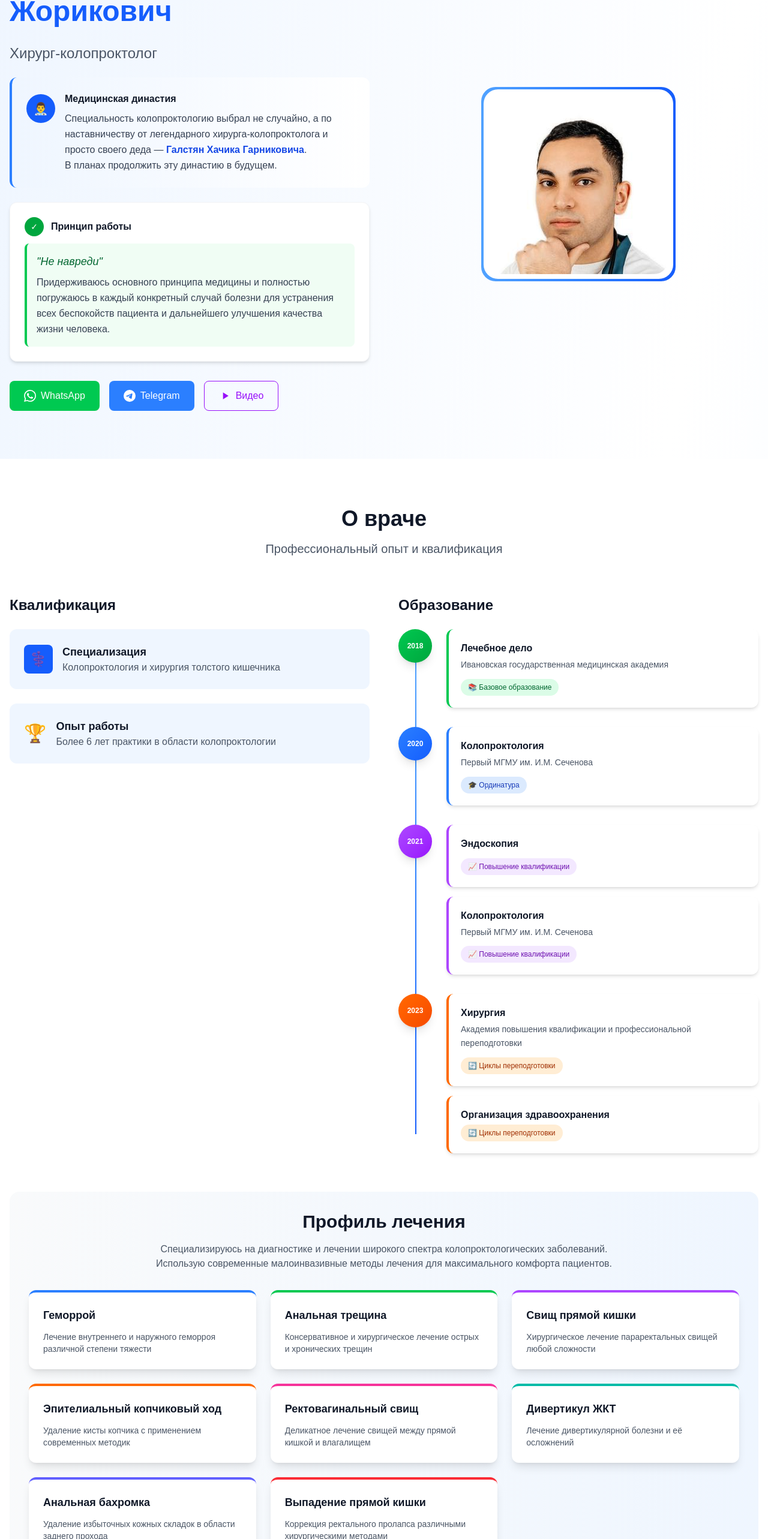
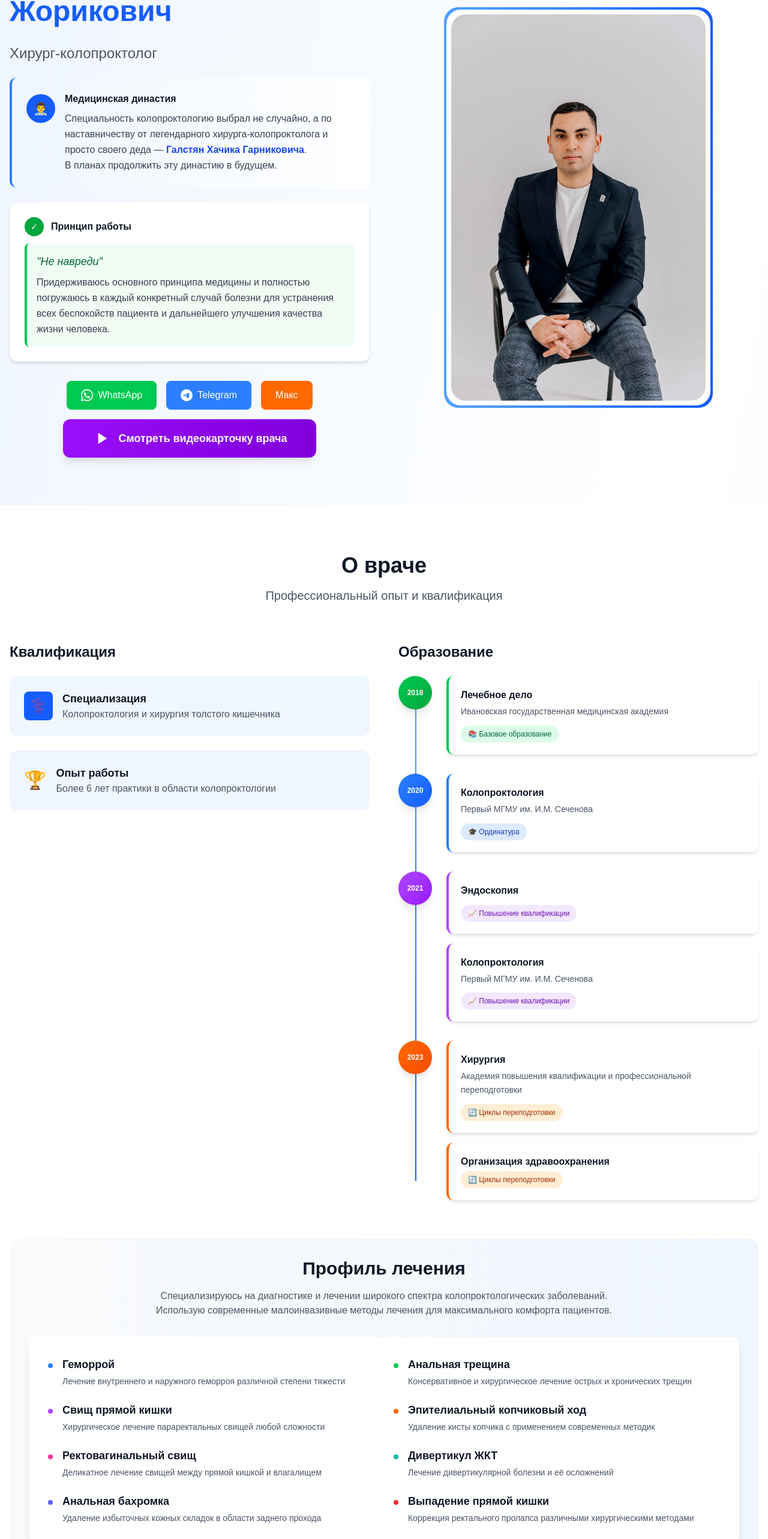
Before and after one commit to ddosmast3r/dr-markaryan, a Next.js app: page / in a window 1280 px wide. Shown: the part 223-2789 px from the top of the page at 60% size. Built offline with nearby package versions, Linux system fonts and the light colour scheme.

Commit message:
Update website design and functionality

```diff
--- a/app/page.tsx
+++ b/app/page.tsx
@@ -46,9 +46,64 @@ export default function Home() {
                 Контакты
               </a>
             </div>
-            <button className="bg-blue-600 text-white px-6 py-2 rounded-lg hover:bg-blue-700 transition-colors">
+            <div className="flex items-center gap-3">
+              {/* Social Icons */}
+              <div className="flex items-center gap-2">
+                <a
+                  href="https://wa.me/79383030311"
+                  target="_blank"
+                  rel="noopener noreferrer"
+                  className="w-10 h-10 bg-green-500 hover:bg-green-600 rounded-full flex items-center justify-center transition-colors group"
+                  title="WhatsApp"
+                >
+                  <svg className="w-5 h-5 text-white" fill="currentColor" viewBox="0 0 24 24">
+                    <path d="M17.472 14.382c-.297-.149-1.758-.867-2.03-.967-.273-.099-.471-.148-.67.15-.197.297-.767.966-.94 1.164-.173.199-.347.223-.644.075-.297-.15-1.255-.463-2.39-1.475-.883-.788-1.48-1.761-1.653-2.059-.173-.297-.018-.458.13-.606.134-.133.298-.347.446-.52.149-.174.198-.298.298-.497.099-.198.05-.371-.025-.52-.075-.149-.669-1.612-.916-2.207-.242-.579-.487-.5-.669-.51-.173-.008-.371-.01-.57-.01-.198 0-.52.074-.792.372-.272.297-1.04 1.016-1.04 2.479 0 1.462 1.065 2.875 1.213 3.074.149.198 2.096 3.2 5.077 4.487.709.306 1.262.489 1.694.625.712.227 1.36.195 1.871.118.571-.085 1.758-.719 2.006-1.413.248-.694.248-1.289.173-1.413-.074-.124-.272-.198-.57-.347m-5.421 7.403h-.004a9.87 9.87 0 01-5.031-1.378l-.361-.214-3.741.982.998-3.648-.235-.374a9.86 9.86 0 01-1.51-5.26c.001-5.45 4.436-9.884 9.888-9.884 2.64 0 5.122 1.03 6.988 2.898a9.825 9.825 0 012.893 6.994c-.003 5.45-4.437 9.884-9.885 9.884m8.413-18.297A11.815 11.815 0 0012.05 0C5.495 0 .16 5.335.157 11.892c0 2.096.547 4.142 1.588 5.945L.057 24l6.305-1.654a11.882 11.882 0 005.683 1.448h.005c6.554 0 11.89-5.335 11.893-11.893A11.821 11.821 0 0020.885 3.488"/>
+                  </svg>
+                </a>
+
+                <a
+                  href="https://t.me/doctor_markaryan"
+                  target="_blank"
+                  rel="noopener noreferrer"
+                  className="w-10 h-10 bg-blue-500 hover:bg-blue-600 rounded-full flex items-center justify-center transition-colors group"
+                  title="Telegram"
+                >
+                  <svg className="w-5 h-5 text-white" fill="currentColor" viewBox="0 0 24 24">
+                    <path d="M11.944 0A12 12 0 0 0 0 12a12 12 0 0 0 12 12 12 12 0 0 0 12-12A12 12 0 0 0 12 0a12 12 0 0 0-.056 0zm4.962 7.224c.1-.002.321.023.465.14a.506.506 0 0 1 .171.325c.016.093.036.306.02.472-.18 1.898-.962 6.502-1.36 8.627-.168.9-.499 1.201-.82 1.23-.696.065-1.225-.46-1.9-.902-1.056-.693-1.653-1.124-2.678-1.8-1.185-.78-.417-1.21.258-1.91.177-.184 3.247-2.977 3.307-3.23.007-.032.014-.15-.056-.212s-.174-.041-.249-.024c-.106.024-1.793 1.14-5.061 3.345-.48.33-.913.49-1.302.48-.428-.008-1.252-.241-1.865-.44-.752-.245-1.349-.374-1.297-.789.027-.216.325-.437.893-.663 3.498-1.524 5.83-2.529 6.998-3.014 3.332-1.386 4.025-1.627 4.476-1.635z"/>
+                  </svg>
+                </a>
+
+
+                <a
+                  href="tel:+79383030311"
+                  className="w-10 h-10 bg-gray-600 hover:bg-gray-700 rounded-full flex items-center justify-center transition-colors group"
+                  title="Позвонить"
+                >
+                  <svg className="w-5 h-5 text-white" fill="none" stroke="currentColor" viewBox="0 0 24 24">
+                    <path strokeLinecap="round" strokeLinejoin="round" strokeWidth="2" d="M3 5a2 2 0 012-2h3.28a1 1 0 01.948.684l1.498 4.493a1 1 0 01-.502 1.21l-2.257 1.13a11.042 11.042 0 005.516 5.516l1.13-2.257a1 1 0 011.21-.502l4.493 1.498a1 1 0 01.684.949V19a2 2 0 01-2 2h-1C9.716 21 3 14.284 3 6V5z"/>
+                  </svg>
+                </a>
+
+                <a
+                  href="mailto:doc.edmarkaryan@yandex.ru"
+                  className="w-10 h-10 bg-red-500 hover:bg-red-600 rounded-full flex items-center justify-center transition-colors group"
+                  title="Написать email"
+                >
+                  <svg className="w-5 h-5 text-white" fill="none" stroke="currentColor" viewBox="0 0 24 24">
+                    <path strokeLinecap="round" strokeLinejoin="round" strokeWidth="2" d="M3 8l7.89 4.26a2 2 0 002.22 0L21 8M5 19h14a2 2 0 002-2V7a2 2 0 00-2-2H5a2 2 0 00-2 2v10a2 2 0 002 2z"/>
+                  </svg>
+                </a>
+              </div>
+
+              <div className="flex flex-col gap-2">
+                <button
+                  onClick={() => setIsContactModalOpen(true)}
+                  className="bg-blue-600 text-white px-6 py-2 rounded-lg hover:bg-blue-700 transition-colors"
+                >
                   Записаться
                 </button>
+              </div>
+            </div>
           </div>
         </div>
       </nav>
@@ -67,13 +122,14 @@ export default function Home() {
 
               {/* Mobile Avatar - показываем только на мобилках */}
               <div className="block lg:hidden mb-8">
-                <div className="relative max-w-xs mx-auto">
+                <div className="relative max-w-sm mx-auto">
                   <div className="bg-gradient-to-r from-blue-400 to-blue-600 rounded-3xl p-1">
-                    <div className="bg-white rounded-3xl p-2 aspect-square">
+                    <div className="bg-white rounded-3xl p-2 aspect-[2/3]">
                       <img
                         src="/image/avatar.jpg"
                         alt="Доктор Маркарян Эдуард Жорикович"
                         className="w-full h-full object-cover rounded-3xl"
+                        style={{transform: 'rotate(0deg)'}}
                       />
                     </div>
                   </div>
@@ -122,9 +178,10 @@ export default function Home() {
                   </div>
                 </div>
               </div>
-              <div className="flex flex-col sm:flex-row gap-3 sm:gap-4 order-3 lg:order-3">
+              <div className="flex flex-col items-center gap-4 order-3 lg:order-3">
+                <div className="flex flex-col sm:flex-row gap-3 sm:gap-4">
                   <a
-                  href="https://wa.me/79XXXXXXXXX"
+                    href="https://wa.me/79383030311"
                     target="_blank"
                     rel="noopener noreferrer"
                     className="bg-green-500 text-white px-6 py-3 rounded-lg hover:bg-green-600 transition-colors text-base flex items-center justify-center gap-2"
@@ -145,25 +202,37 @@ export default function Home() {
                     </svg>
                     Telegram
                   </a>
+                  <a
+                    href="https://my.mail.ru/messages/dr_markaryan"
+                    target="_blank"
+                    rel="noopener noreferrer"
+                    className="bg-orange-500 text-white px-6 py-3 rounded-lg hover:bg-orange-600 transition-colors text-base font-medium flex items-center justify-center gap-2"
+                  >
+                    Макс
+                  </a>
+                </div>
+
+                {/* Video Button */}
                 <button
                   onClick={() => setIsVideoOpen(true)}
-                  className="border border-purple-600 text-purple-600 px-6 py-3 rounded-lg hover:bg-purple-50 transition-colors text-base flex items-center justify-center gap-2"
+                  className="bg-gradient-to-r from-purple-600 to-purple-700 text-white px-12 py-4 rounded-xl hover:from-purple-700 hover:to-purple-800 transition-all duration-300 transform hover:scale-105 shadow-lg hover:shadow-xl text-lg font-semibold flex items-center justify-center gap-3"
                 >
-                  <svg className="w-5 h-5" fill="currentColor" viewBox="0 0 24 24">
+                  <svg className="w-8 h-8" fill="currentColor" viewBox="0 0 24 24">
                     <path d="M8 5v14l11-7z"/>
                   </svg>
-                  Видео
+                  Смотреть видеокарточку врача
                 </button>
               </div>
             </div>
             {/* Desktop Avatar - показываем только на больших экранах */}
-            <div className="hidden lg:block relative max-w-sm mx-auto order-2 lg:order-2">
+            <div className="hidden lg:block relative max-w-md mx-auto order-2 lg:order-2">
               <div className="bg-gradient-to-r from-blue-400 to-blue-600 rounded-3xl p-1">
-                <div className="bg-white rounded-3xl p-2 aspect-square">
+                <div className="bg-white rounded-3xl p-2 aspect-[2/3]">
                   <img
                     src="/image/avatar.jpg"
                     alt="Доктор Маркарян Эдуард Жорикович"
                     className="w-full h-full object-cover rounded-3xl"
+                    style={{transform: 'rotate(0deg)'}}
                   />
                 </div>
               </div>
@@ -337,80 +406,72 @@ export default function Home() {
               малоинвазивные методы лечения для максимального комфорта
               пациентов.
             </p>
-            <div className="grid md:grid-cols-2 lg:grid-cols-3 gap-6">
-              <div className="bg-white rounded-xl p-6 shadow-lg hover:shadow-xl transition-shadow border-t-4 border-blue-500">
-                <h4 className="font-semibold text-gray-900 text-lg mb-3">
-                  Геморрой
-                </h4>
-                <p className="text-gray-600 text-sm">
-                  Лечение внутреннего и наружного геморроя различной степени
-                  тяжести
-                </p>
+
+            <div className="bg-white rounded-xl p-8 shadow-lg">
+              <div className="grid md:grid-cols-2 gap-x-8 gap-y-6">
+                <div className="flex items-start group">
+                  <div className="w-2 h-2 bg-blue-500 rounded-full mt-3 mr-4 flex-shrink-0 group-hover:bg-blue-600 transition-colors"></div>
+                  <div>
+                    <h4 className="text-lg font-semibold text-gray-900 mb-1">Геморрой</h4>
+                    <p className="text-gray-600 text-sm">Лечение внутреннего и наружного геморроя различной степени тяжести</p>
+                  </div>
                 </div>
 
-              <div className="bg-white rounded-xl p-6 shadow-lg hover:shadow-xl transition-shadow border-t-4 border-green-500">
-                <h4 className="font-semibold text-gray-900 text-lg mb-3">
-                  Анальная трещина
-                </h4>
-                <p className="text-gray-600 text-sm">
-                  Консервативное и хирургическое лечение острых и хронических
-                  трещин
-                </p>
+                <div className="flex items-start group">
+                  <div className="w-2 h-2 bg-green-500 rounded-full mt-3 mr-4 flex-shrink-0 group-hover:bg-green-600 transition-colors"></div>
+                  <div>
+                    <h4 className="text-lg font-semibold text-gray-900 mb-1">Анальная трещина</h4>
+                    <p className="text-gray-600 text-sm">Консервативное и хирургическое лечение острых и хронических трещин</p>
+                  </div>
                 </div>
 
-              <div className="bg-white rounded-xl p-6 shadow-lg hover:shadow-xl transition-shadow border-t-4 border-purple-500">
-                <h4 className="font-semibold text-gray-900 text-lg mb-3">
-                  Свищ прямой кишки
-                </h4>
-                <p className="text-gray-600 text-sm">
-                  Хирургическое лечение параректальных свищей любой сложности
-                </p>
+                <div className="flex items-start group">
+                  <div className="w-2 h-2 bg-purple-500 rounded-full mt-3 mr-4 flex-shrink-0 group-hover:bg-purple-600 transition-colors"></div>
+                  <div>
+                    <h4 className="text-lg font-semibold text-gray-900 mb-1">Свищ прямой кишки</h4>
+                    <p className="text-gray-600 text-sm">Хирургическое лечение параректальных свищей любой сложности</p>
+                  </div>
                 </div>
 
-              <div className="bg-white rounded-xl p-6 shadow-lg hover:shadow-xl transition-shadow border-t-4 border-orange-500">
-                <h4 className="font-semibold text-gray-900 text-lg mb-3">
-                  Эпителиальный копчиковый ход
-                </h4>
-                <p className="text-gray-600 text-sm">
-                  Удаление кисты копчика с применением современных методик
-                </p>
+                <div className="flex items-start group">
+                  <div className="w-2 h-2 bg-orange-500 rounded-full mt-3 mr-4 flex-shrink-0 group-hover:bg-orange-600 transition-colors"></div>
+                  <div>
+                    <h4 className="text-lg font-semibold text-gray-900 mb-1">Эпителиальный копчиковый ход</h4>
+                    <p className="text-gray-600 text-sm">Удаление кисты копчика с применением современных методик</p>
+                  </div>
                 </div>
 
-              <div className="bg-white rounded-xl p-6 shadow-lg hover:shadow-xl transition-shadow border-t-4 border-pink-500">
-                <h4 className="font-semibold text-gray-900 text-lg mb-3">
-                  Ректовагинальный свищ
-                </h4>
-                <p className="text-gray-600 text-sm">
-                  Деликатное лечение свищей между прямой кишкой и влагалищем
-                </p>
+                <div className="flex items-start group">
+                  <div className="w-2 h-2 bg-pink-500 rounded-full mt-3 mr-4 flex-shrink-0 group-hover:bg-pink-600 transition-colors"></div>
+                  <div>
+                    <h4 className="text-lg font-semibold text-gray-900 mb-1">Ректовагинальный свищ</h4>
+                    <p className="text-gray-600 text-sm">Деликатное лечение свищей между прямой кишкой и влагалищем</p>
+                  </div>
                 </div>
 
-              <div className="bg-white rounded-xl p-6 shadow-lg hover:shadow-xl transition-shadow border-t-4 border-teal-500">
-                <h4 className="font-semibold text-gray-900 text-lg mb-3">
-                  Дивертикул ЖКТ
-                </h4>
-                <p className="text-gray-600 text-sm">
-                  Лечение дивертикулярной болезни и её осложнений
-                </p>
+                <div className="flex items-start group">
+                  <div className="w-2 h-2 bg-teal-500 rounded-full mt-3 mr-4 flex-shrink-0 group-hover:bg-teal-600 transition-colors"></div>
+                  <div>
+                    <h4 className="text-lg font-semibold text-gray-900 mb-1">Дивертикул ЖКТ</h4>
+                    <p className="text-gray-600 text-sm">Лечение дивертикулярной болезни и её осложнений</p>
+                  </div>
                 </div>
 
-              <div className="bg-white rounded-xl p-6 shadow-lg hover:shadow-xl transition-shadow border-t-4 border-indigo-500">
-                <h4 className="font-semibold text-gray-900 text-lg mb-3">
-                  Анальная бахромка
-                </h4>
-                <p className="text-gray-600 text-sm">
-                  Удаление избыточных кожных складок в области заднего прохода
-                </p>
+                <div className="flex items-start group">
+                  <div className="w-2 h-2 bg-indigo-500 rounded-full mt-3 mr-4 flex-shrink-0 group-hover:bg-indigo-600 transition-colors"></div>
+                  <div>
+                    <h4 className="text-lg font-semibold text-gray-900 mb-1">Анальная бахромка</h4>
+                    <p className="text-gray-600 text-sm">Удаление избыточных кожных складок в области заднего прохода</p>
+                  </div>
                 </div>
 
-              <div className="bg-white rounded-xl p-6 shadow-lg hover:shadow-xl transition-shadow border-t-4 border-red-500">
-                <h4 className="font-semibold text-gray-900 text-lg mb-3">
-                  Выпадение прямой кишки
-                </h4>
-                <p className="text-gray-600 text-sm">
-                  Коррекция ректального пролапса различными хирургическими
-                  методами
-                </p>
+                <div className="flex items-start group">
+                  <div className="w-2 h-2 bg-red-500 rounded-full mt-3 mr-4 flex-shrink-0 group-hover:bg-red-600 transition-colors"></div>
+                  <div>
+                    <h4 className="text-lg font-semibold text-gray-900 mb-1">Выпадение прямой кишки</h4>
+                    <p className="text-gray-600 text-sm">Коррекция ректального пролапса различными хирургическими методами</p>
+                  </div>
+                </div>
               </div>
             </div>
 
@@ -680,14 +741,36 @@ export default function Home() {
               </p>
             </div>
 
-            <div className="text-center">
+            <div className="flex flex-col sm:flex-row gap-4 items-center justify-center">
               <a
                 href="https://yandex.ru/medicine/doctor/markaryan_eduard_c98754lmszvOR"
                 target="_blank"
                 rel="noopener noreferrer"
-                className="inline-flex items-center bg-blue-600 text-white px-8 py-3 rounded-lg hover:bg-blue-700 transition-colors text-lg"
+                className="inline-flex items-center bg-blue-600 text-white px-6 py-3 rounded-lg hover:bg-blue-700 transition-colors text-lg"
               >
-                <span>Читать все отзывы на Яндекс.Здоровье</span>
+                <span>Читать отзывы на Яндекс.Здоровье</span>
+                <svg
+                  className="ml-2 w-5 h-5"
+                  fill="none"
+                  stroke="currentColor"
+                  viewBox="0 0 24 24"
+                >
+                  <path
+                    strokeLinecap="round"
+                    strokeLinejoin="round"
+                    strokeWidth="2"
+                    d="M10 6H6a2 2 0 00-2 2v10a2 2 0 002-2v-4M14 4h6m0 0v6m0-6L10 14"
+                  ></path>
+                </svg>
+              </a>
+
+              <a
+                href="https://prodoctorov.ru/pyatigorsk/vrach/846542-markaryan/"
+                target="_blank"
+                rel="noopener noreferrer"
+                className="inline-flex items-center bg-green-600 text-white px-6 py-3 rounded-lg hover:bg-green-700 transition-colors text-lg"
+              >
+                <span>Смотреть все отзывы на ПроДокторов</span>
                 <svg
                   className="ml-2 w-5 h-5"
                   fill="none"
@@ -726,14 +809,14 @@ export default function Home() {
                   <div className="text-2xl mr-4">📞</div>
                   <div>
                     <p className="font-semibold">Телефон</p>
-                    <p className="text-blue-100">+7 (XXX) XXX-XX-XX</p>
+                    <p className="text-blue-100">+7 938 303 03 11</p>
                   </div>
                 </div>
                 <div className="flex items-center">
                   <div className="text-2xl mr-4">📧</div>
                   <div>
                     <p className="font-semibold">Email</p>
-                    <p className="text-blue-100">doctor@example.com</p>
+                    <p className="text-blue-100">doc.edmarkaryan@yandex.ru</p>
                   </div>
                 </div>
                 <div className="flex items-center">
@@ -753,20 +836,31 @@ export default function Home() {
                     <p className="text-blue-100">Пн-Пт: 9:00-18:00</p>
                   </div>
                 </div>
+                <div className="flex items-center">
+                  <div className="text-2xl mr-4">📷</div>
+                  <div>
+                    <p className="font-semibold">Instagram</p>
+                    <p className="text-blue-100">@dr.markaryan_ed</p>
+                  </div>
+                </div>
               </div>
             </div>
             <div id="video-section" className="bg-white rounded-xl p-8 text-gray-900">
               <h3 className="text-2xl font-semibold mb-6">Видеокарточка врача</h3>
               <div className="mb-6">
-                <div className="aspect-[9/16] max-w-sm mx-auto bg-gray-100 rounded-lg flex items-center justify-center">
-                  <video
-                    controls
-                    className="w-full h-full rounded-lg object-cover"
-                    poster="/image/video-poster.jpg"
+                <div
+                  className="aspect-[9/16] max-w-sm mx-auto bg-gradient-to-br from-blue-50 to-purple-50 border-2 border-blue-200 rounded-lg flex items-center justify-center cursor-pointer hover:from-blue-100 hover:to-purple-100 hover:border-blue-300 transition-all duration-300 shadow-md hover:shadow-lg"
+                  onClick={() => setIsVideoOpen(true)}
                 >
-                    <source src="/video/video profile.mp4" type="video/mp4" />
-                    Ваш браузер не поддерживает видео
-                  </video>
+                  <div className="text-center">
+                    <div className="w-16 h-16 bg-blue-500 rounded-full flex items-center justify-center mx-auto mb-4 hover:bg-blue-600 transition-colors">
+                      <svg className="w-6 h-6 text-white ml-1" fill="currentColor" viewBox="0 0 24 24">
+                        <path d="M8 5v14l11-7z"/>
+                      </svg>
+                    </div>
+                    <p className="text-gray-700 font-medium">Нажмите для просмотра</p>
+                    <p className="text-gray-500 text-sm mt-1">видеокарточки</p>
+                  </div>
                 </div>
               </div>
 
@@ -774,7 +868,7 @@ export default function Home() {
                 <h4 className="text-lg font-semibold mb-4">Записаться на прием</h4>
 
                 <a
-                  href="https://wa.me/79XXXXXXXXX"
+                  href="https://wa.me/79383030311"
                   target="_blank"
                   rel="noopener noreferrer"
                   className="w-full bg-green-500 text-white py-3 rounded-lg hover:bg-green-600 transition-colors flex items-center justify-center gap-3"
@@ -827,6 +921,7 @@ export default function Home() {
               <video
                 controls
                 autoPlay
+                preload="metadata"
                 className="w-full h-full object-cover"
                 poster="/image/video-poster.jpg"
               >
@@ -848,7 +943,7 @@ export default function Home() {
 
               <div className="space-y-3">
                 <a
-                  href="https://wa.me/79XXXXXXXXX"
+                  href="https://wa.me/79383030311"
                   target="_blank"
                   rel="noopener noreferrer"
                   className="w-full bg-green-500 text-white py-4 rounded-lg hover:bg-green-600 transition-colors flex items-center justify-center gap-3 text-lg"
@@ -870,6 +965,15 @@ export default function Home() {
                   </svg>
                   Telegram
                 </a>
+
+                <a
+                  href="https://my.mail.ru/messages/dr_markaryan"
+                  target="_blank"
+                  rel="noopener noreferrer"
+                  className="w-full bg-orange-500 text-white py-4 rounded-lg hover:bg-orange-600 transition-colors flex items-center justify-center gap-3 text-lg"
+                >
+                  Макс мессенджер
+                </a>
               </div>
 
               <button
```
Also changed, not shown: public/image/avatar.jpg. Lines whose indentation alone changed are shown as unchanged.
